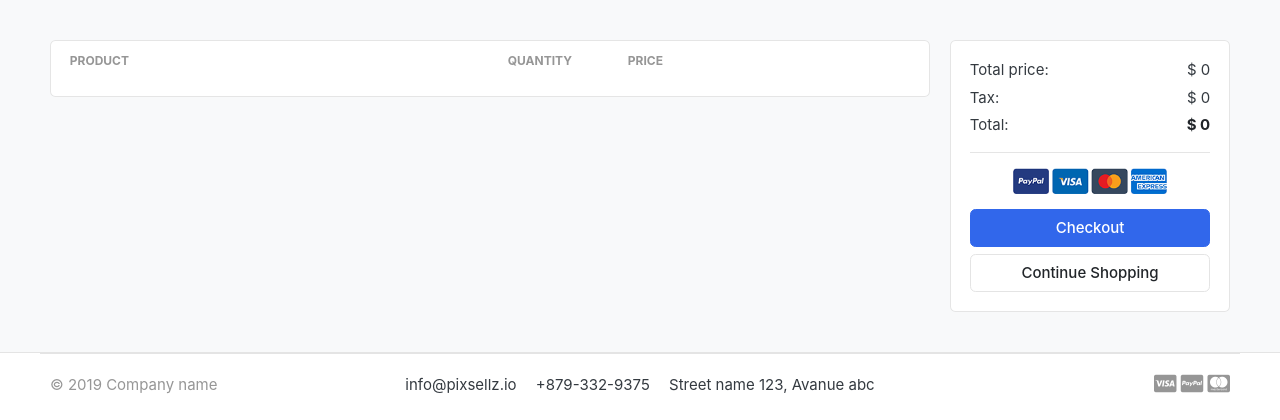
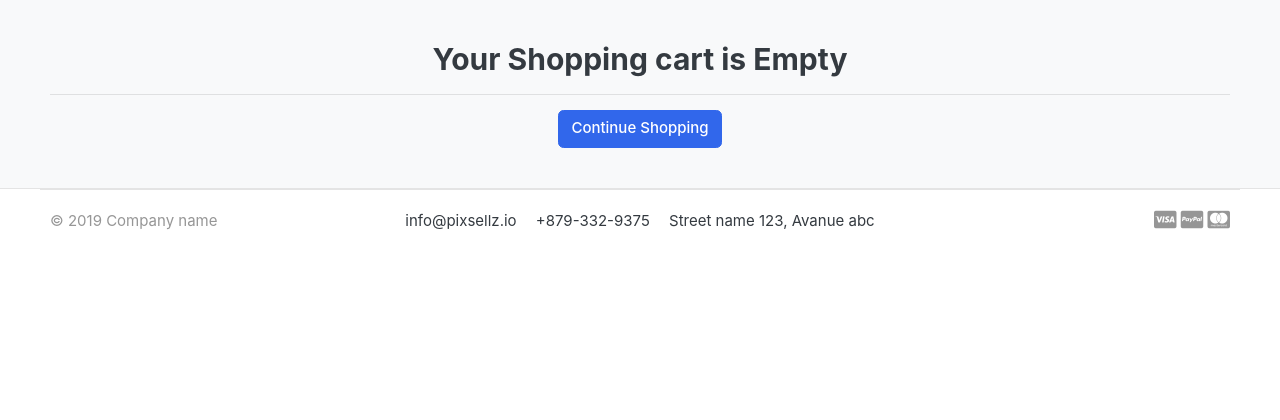
Before and after one commit to ngazic/django-ecommerce, a Django app: page /cart/ in a window 1280 px wide. Shown: the part 118-538 px from the top of the page. Run offline with Django 3.2, Linux system fonts and the light colour scheme; data comes from the database, SQL or seed files in the repository; both versions use the stored data as it was after the commit; lists and menus that the app fills with data are empty; some libraries are stand-ins or nearby versions; some web fonts are replaced.

Commit message:
added context processor for cart count in header and fixed links in templates

```diff
--- /dev/null
+++ b/cart/context_processors.py
@@ -0,0 +1,13 @@
+from . models import CartItem
+from .views import _session_id
+
+def cart_counter(request):
+    item_number = 0
+    if 'admin' in request.path:
+        return {}
+    else:
+        cart_items = CartItem.objects.filter(cart__cart_id=_session_id(request))
+        for item in cart_items:
+            item_number += item.quantity
+
+    return {'cart_count': item_number}
--- a/config/settings.py
+++ b/config/settings.py
@@ -67,7 +67,8 @@ TEMPLATES = [
                 'django.template.context_processors.request',
                 'django.contrib.auth.context_processors.auth',
                 'django.contrib.messages.context_processors.messages',
-                'category.context_processors.menu_links'
+                'category.context_processors.menu_links',
+                'cart.context_processors.cart_counter'
             ],
         },
     },
--- a/my_store/views.py
+++ b/my_store/views.py
@@ -1,5 +1,7 @@
 from django.shortcuts import render, HttpResponse
 from .models import Product
+from cart.models import CartItem
+from cart.views import _session_id
 
 # Create your views here.
 
@@ -23,11 +25,13 @@ def store(request, category_slug=None):
 def product_detail(request, category_slug, product_slug):
     try:
         single_product = Product.objects.get(category__slug=category_slug, slug=product_slug)
+        is_in_cart = CartItem.objects.filter(cart__cart_id=_session_id(request), product=single_product).exists()
     except Product.DoesNotExist as e:
         return HttpResponse('Error, product does not exists')
         raise e
 
     context = {
-        'product': single_product
+        'product': single_product,
+        'is_in_cart': is_in_cart,
         }
     return render(request, 'store/product-detail.html', context)
--- a/templates/includes/header.html
+++ b/templates/includes/header.html
@@ -80,7 +80,7 @@
                         </div>
                         <a href="{% url 'cart' %}" class="widget-header pl-3 ml-3">
                             <div class="icon icon-sm rounded-circle border"><i class="fa fa-shopping-cart"></i></div>
-                            <span class="badge badge-pill badge-danger notify">0</span>
+                            <span class="badge badge-pill badge-danger notify">{{ cart_count }}</span>
                         </a>
                     </div>
                     <!-- widgets-wrap.// -->
--- a/templates/store/cart.html
+++ b/templates/store/cart.html
@@ -4,7 +4,13 @@
     <div class="container">
 
         <!-- ============================ COMPONENT 1 ================================= -->
-
+        {% if not items%}
+        <h2 class="text-center">Your Shopping cart is Empty</h2>
+        <hr>
+        <div class="text-center">
+            <a href="{% url 'store' %}" class="btn btn-primary">Continue Shopping</a>
+        </div>
+        {% else %}
         <div class="row">
             <aside class="col-lg-9">
                 <div class="card">
@@ -99,6 +105,7 @@
         </div>
         <!-- row.// -->
         <!-- ============================ COMPONENT 1 END .// ================================= -->
+        {% endif %}
 
     </div>
     <!-- container .//  -->
--- a/templates/store/product-detail.html
+++ b/templates/store/product-detail.html
@@ -75,7 +75,13 @@
                                     {% if product.stock <= 0 %}
                                     <h5 class="text-danger">Out of Stock</h5>
                                     {% else %}
+
+                                    {% if is_in_cart %}
+                                    <a class="btn  btn-success" href="{% url 'add-cart-item' product.id %}"> <span class="text">Added to Cart</span> <i class="fa fa-check"></i> </a>
+                                    <a class="btn  btn-outline-primary" href="{% url 'cart' %}"> <span class="text">View Cart</span> <i class="fa fa-eye"></i> </a>
+                                    {% else %}
                                     <a class="btn  btn-primary" href="{% url 'add-cart-item' product.id %}"> <span class="text">Add to Cart</span> <i class="fa fa-shopping-cart"></i> </a>
+                                    {% endif %}
                                     {% endif %}
                                 </article> <!-- product-info-aside .// -->
                                 </main> <!-- col.// -->
--- a/templates/store/store.html
+++ b/templates/store/store.html
@@ -157,8 +157,11 @@
                                     </div>
                                     <!-- price-wrap.// -->
                                 </div>
+                                {% if is_in_cart %}
                                 <a href="{{ product.get_url }}" class="btn btn-block btn-success">Added to cart </a>
-                                <a href="{{ product.get_url }}" class="btn btn-block btn-primary">Added to cart </a>
+                                {% else %}
+                                <a href="{% url 'add-cart-item' product.id %}" class="btn btn-block btn-primary">Add to cart </a>
+                                {% endif %}
                             </figcaption>
                         </figure>
                     </div>
```
Also changed, not shown: db.sqlite3.
